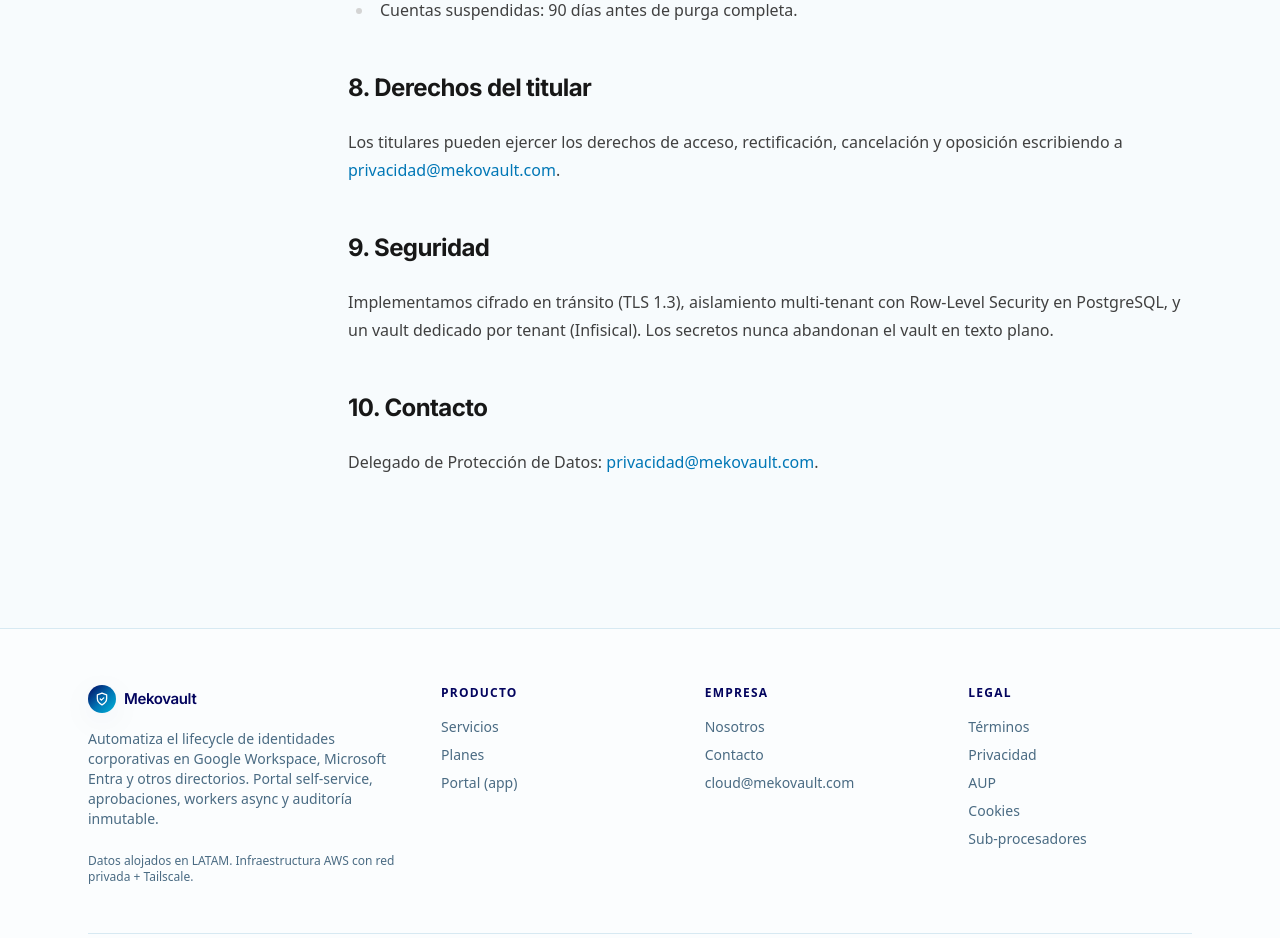
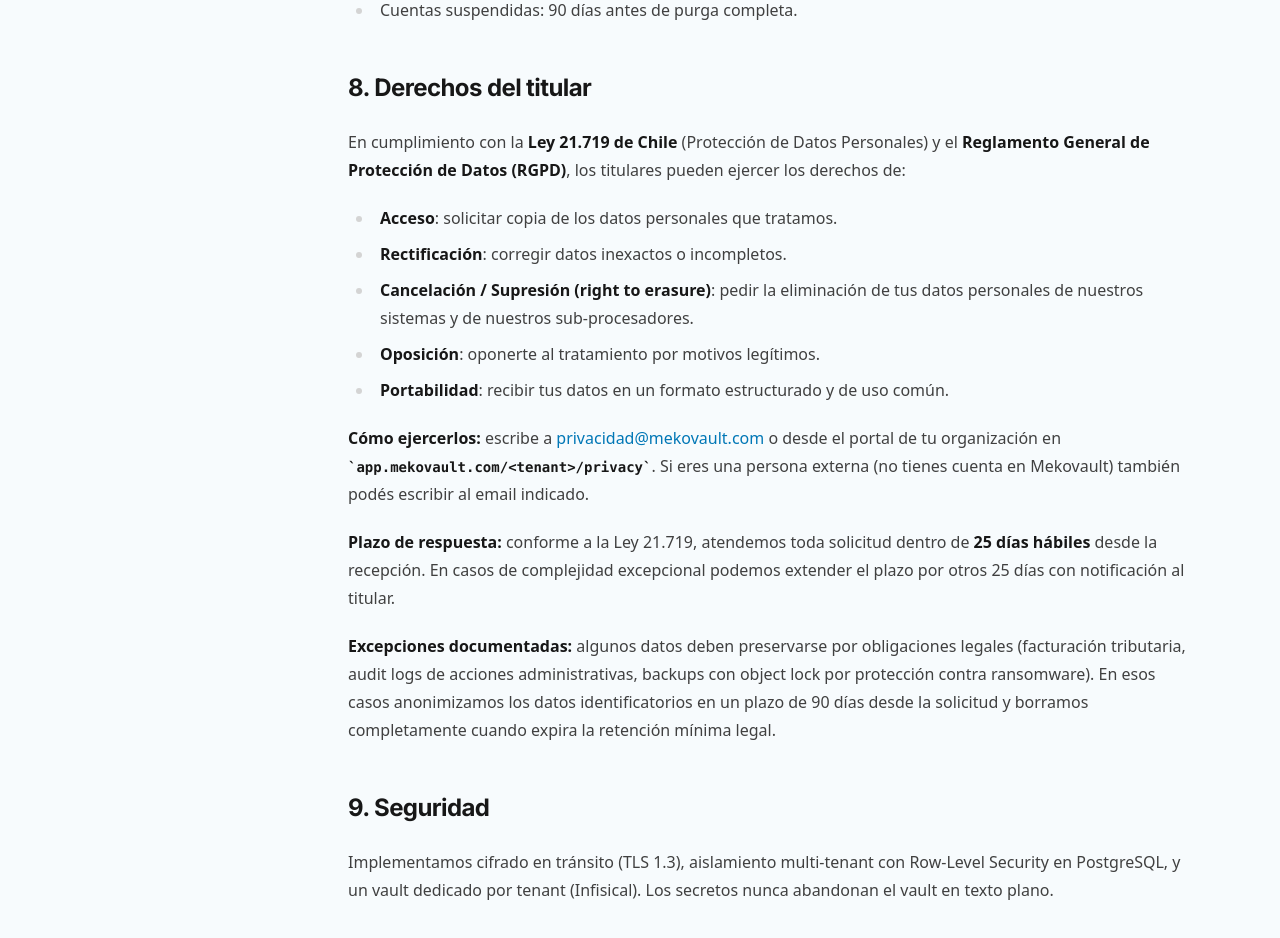
Before and after one commit to setting-proj/mekovault-marketing, a Next.js app: page /legal/privacy in a window 1280 px wide. Shown: the part 1540-2478 px from the top of the page. Built offline with nearby package versions, Linux system fonts and the light colour scheme.

Commit message:
docs(privacy): detallar derechos Ley 21.719 + RGPD + plazo 25 días hábiles

```diff
--- a/app/legal/privacy/page.tsx
+++ b/app/legal/privacy/page.tsx
@@ -70,9 +70,54 @@
 
       <h2>8. Derechos del titular</h2>
       <p>
-        Los titulares pueden ejercer los derechos de acceso, rectificación,
-        cancelación y oposición escribiendo a{" "}
-        <a href="mailto:privacidad@mekovault.com">privacidad@mekovault.com</a>.
+        En cumplimiento con la <strong>Ley 21.719 de Chile</strong> (Protección
+        de Datos Personales) y el <strong>Reglamento General de Protección de
+        Datos (RGPD)</strong>, los titulares pueden ejercer los derechos de:
+      </p>
+      <ul>
+        <li>
+          <strong>Acceso</strong>: solicitar copia de los datos personales que
+          tratamos.
+        </li>
+        <li>
+          <strong>Rectificación</strong>: corregir datos inexactos o
+          incompletos.
+        </li>
+        <li>
+          <strong>Cancelación / Supresión (right to erasure)</strong>: pedir la
+          eliminación de tus datos personales de nuestros sistemas y de
+          nuestros sub-procesadores.
+        </li>
+        <li>
+          <strong>Oposición</strong>: oponerte al tratamiento por motivos
+          legítimos.
+        </li>
+        <li>
+          <strong>Portabilidad</strong>: recibir tus datos en un formato
+          estructurado y de uso común.
+        </li>
+      </ul>
+      <p>
+        <strong>Cómo ejercerlos:</strong> escribe a{" "}
+        <a href="mailto:privacidad@mekovault.com">privacidad@mekovault.com</a>{" "}
+        o desde el portal de tu organización en{" "}
+        <code>app.mekovault.com/&lt;tenant&gt;/privacy</code>. Si eres una
+        persona externa (no tienes cuenta en Mekovault) también podés escribir
+        al email indicado.
+      </p>
+      <p>
+        <strong>Plazo de respuesta:</strong> conforme a la Ley 21.719,
+        atendemos toda solicitud dentro de <strong>25 días hábiles</strong>{" "}
+        desde la recepción. En casos de complejidad excepcional podemos
+        extender el plazo por otros 25 días con notificación al titular.
+      </p>
+      <p>
+        <strong>Excepciones documentadas:</strong> algunos datos deben
+        preservarse por obligaciones legales (facturación tributaria, audit
+        logs de acciones administrativas, backups con object lock por
+        protección contra ransomware). En esos casos anonimizamos los datos
+        identificatorios en un plazo de 90 días desde la solicitud y borramos
+        completamente cuando expira la retención mínima legal.
       </p>
 
       <h2>9. Seguridad</h2>
```
